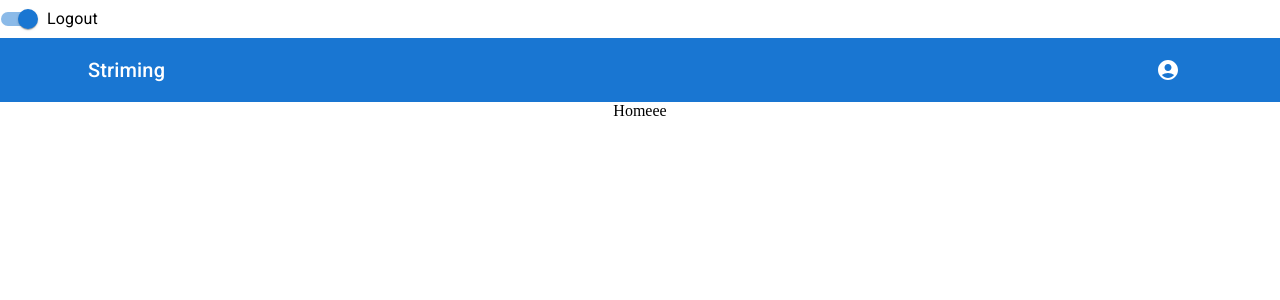
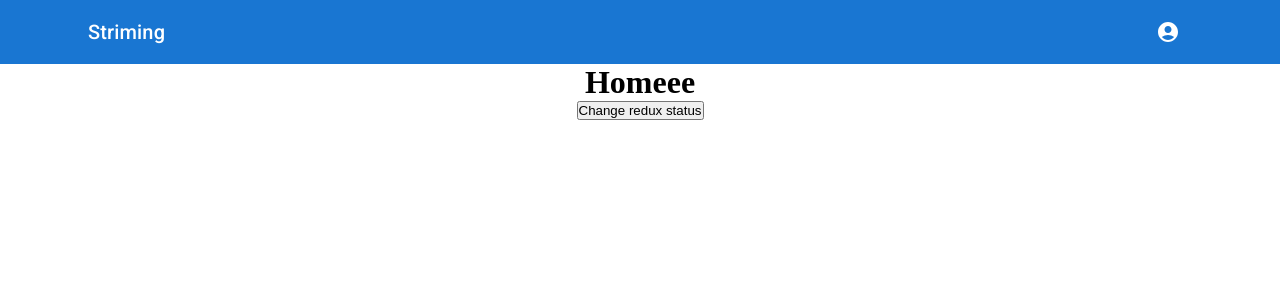
Before and after one commit to tomaszdz89/Streaming, a React (Create React App) app: page / in a window 1280 px wide. Shown: the top 300 px of the page. Built offline with nearby package versions, Linux system fonts and the light colour scheme.

Commit message:
feat: add basic store for logged in user

```diff
--- a/package.json
+++ b/package.json
@@ -7,6 +7,7 @@
     "@emotion/styled": "^11.10.5",
     "@mui/icons-material": "^5.11.0",
     "@mui/material": "^5.11.0",
+    "@reduxjs/toolkit": "^1.9.1",
     "@testing-library/jest-dom": "^5.16.5",
     "@testing-library/react": "^13.4.0",
     "@testing-library/user-event": "^13.5.0",
@@ -17,6 +18,7 @@
     "formik": "^2.2.9",
     "react": "^18.2.0",
     "react-dom": "^18.2.0",
+    "react-redux": "^8.0.5",
     "react-router-dom": "^6.4.5",
     "react-scripts": "5.0.1",
     "web-vitals": "^2.1.4",
--- a/src/App.tsx
+++ b/src/App.tsx
@@ -5,6 +5,7 @@ import Login from './components/Login'
 import Register from './components/Register'
 import { Routes, Route } from 'react-router-dom'
 import Header from './components/Header'
+import Profile from './components/Profile'
 
 function App (): JSX.Element {
   return (
@@ -14,6 +15,7 @@ function App (): JSX.Element {
         <Route path="/" element={<Home />}/>
         <Route path="/login" element={<Login />}/>
         <Route path="/register" element={<Register />}/>
+        <Route path="profile" element={<Profile />}/>
       </Routes>
     </div>
   )
--- /dev/null
+++ b/src/app/store.ts
@@ -0,0 +1,11 @@
+import { configureStore } from '@reduxjs/toolkit'
+import authReducer from '../feature/auth/authSlice'
+
+export const store = configureStore({
+  reducer: {
+    authReducer
+  }
+})
+
+export type RootState = ReturnType<typeof store.getState>
+export type AppDispatch = typeof store.dispatch
--- a/src/components/Header.tsx
+++ b/src/components/Header.tsx
@@ -5,23 +5,32 @@ import Toolbar from '@mui/material/Toolbar'
 import Typography from '@mui/material/Typography'
 import IconButton from '@mui/material/IconButton'
 import AccountCircle from '@mui/icons-material/AccountCircle'
-import Switch from '@mui/material/Switch'
-import FormControlLabel from '@mui/material/FormControlLabel'
-import FormGroup from '@mui/material/FormGroup'
+// import Switch from '@mui/material/Switch'
+// import FormControlLabel from '@mui/material/FormControlLabel'
+// import FormGroup from '@mui/material/FormGroup'
 import { Container } from '@mui/material'
 import Nav from './Nav'
 import { Link } from 'react-router-dom'
+// import { RootState } from '../app/store'
+import { useSelector } from 'react-redux'
+import { RootState } from '../app/store'
 
 const Header = (): JSX.Element => {
-  const [auth, setAuth] = React.useState(true)
+  // const dispatch = useDispatch()
 
-  const handleChange = (event: React.ChangeEvent<HTMLInputElement>): void => {
-    setAuth(event.target.checked)
-  }
+  // const authState = useSelector((state: RootState) => state.authReducer.value)
+
+  // const [auth, setAuth] = React.useState(true)
+
+  // const handleChange = (event: React.ChangeEvent<HTMLInputElement>): void => {
+  //   setAuth(event.target.checked)
+  // }
+
+  const auth = useSelector((state: RootState) => state.authReducer.value)
 
   return (
     <Box sx={{ flexGrow: 1 }}>
-      <FormGroup>
+      {/* <FormGroup>
         <FormControlLabel
           control={
             <Switch
@@ -32,7 +41,7 @@ const Header = (): JSX.Element => {
           }
           label={auth ? 'Logout' : 'Login'}
         />
-      </FormGroup>
+      </FormGroup> */}
       <AppBar position="static" elevation={0}>
         <Container>
           <Toolbar>
@@ -50,6 +59,7 @@ const Header = (): JSX.Element => {
             {auth
               ? (
               <div>
+                <Link to="/profile">
                   <IconButton
                     size="large"
                     aria-label="account of current user"
@@ -59,6 +69,7 @@ const Header = (): JSX.Element => {
                   >
                     <AccountCircle />
                   </IconButton>
+                </Link>
               </div>
                 )
               : (
--- a/src/components/Home.tsx
+++ b/src/components/Home.tsx
@@ -1,8 +1,23 @@
 import React from 'react'
+import { useSelector, useDispatch } from 'react-redux'
+import { changeAuthStatus } from '../feature/auth/authSlice'
+import { RootState } from '../app/store'
 
 const Home = (): JSX.Element => {
+  const dispatch = useDispatch()
+
+  const authState = useSelector((state: RootState) => state.authReducer.value)
+
+  const handleClick = (): void => {
+    dispatch(changeAuthStatus()); console.log(authState)
+  }
+
   return (
-    <div>Homeee</div>
+    <div>
+      <h1>Homeee</h1>
+      <button onClick={handleClick}>Change redux status</button>
+      {/* {authState && <h2>User logged in</h2>} */}
+    </div>
   )
 }
 
--- a/src/components/Login.tsx
+++ b/src/components/Login.tsx
@@ -14,6 +14,8 @@ import { Link } from 'react-router-dom'
 const Login = (): JSX.Element => {
   const [showPassword, setShowPassword] = useState(false)
   const handleClickShowPassword = (): void => setShowPassword((show) => !show)
+
+  // const a  = [1   , 2 3 ]
 
   return (
     <div
--- /dev/null
+++ b/src/components/Profile.tsx
@@ -0,0 +1,9 @@
+import React from 'react'
+
+const Profile = (): JSX.Element => {
+  return (
+    <div>Profile</div>
+  )
+}
+
+export default Profile
--- /dev/null
+++ b/src/feature/auth/authSlice.ts
@@ -0,0 +1,26 @@
+import { createSlice } from '@reduxjs/toolkit'
+
+interface AuthState {
+  value: boolean
+  user: string
+}
+
+const initialState: AuthState = {
+  value: true,
+  user: ''
+}
+
+export const authSlice = createSlice({
+  name: 'auth',
+  initialState,
+  reducers: {
+    changeAuthStatus: (state) => {
+      state.value = !state.value
+    //   state.value = action.payload
+    }
+  }
+})
+
+export const { changeAuthStatus } = authSlice.actions
+
+export default authSlice.reducer
--- a/src/index.tsx
+++ b/src/index.tsx
@@ -2,14 +2,16 @@ import React from 'react'
 import ReactDOM from 'react-dom/client'
 import App from './App'
 import { BrowserRouter } from 'react-router-dom'
+import { store } from './app/store'
+import { Provider } from 'react-redux'
 
-const root = ReactDOM.createRoot(
-  document.getElementById('root') as HTMLElement
-)
+const root = ReactDOM.createRoot(document.getElementById('root') as HTMLElement)
 root.render(
   <React.StrictMode>
     <BrowserRouter>
-      <App />
+      <Provider store={store}>
+        <App />
+      </Provider>
     </BrowserRouter>
   </React.StrictMode>
 )
```
Also changed, not shown: 1 other file (tests, documents, lock files or other folders). Lines whose indentation alone changed are shown as unchanged.
